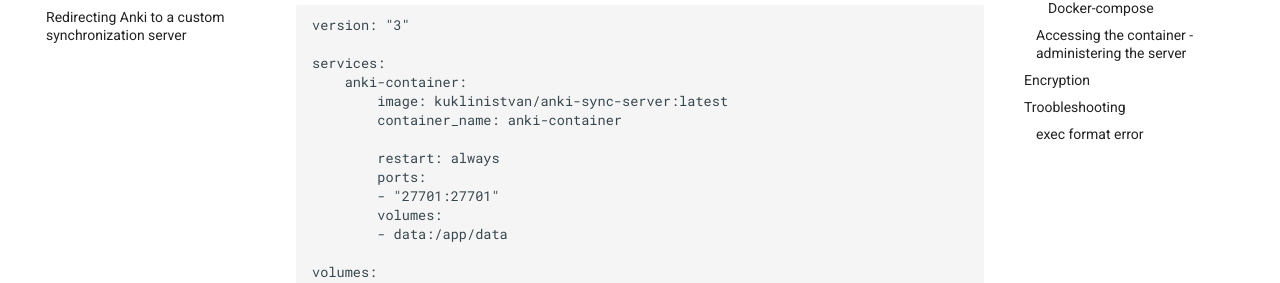
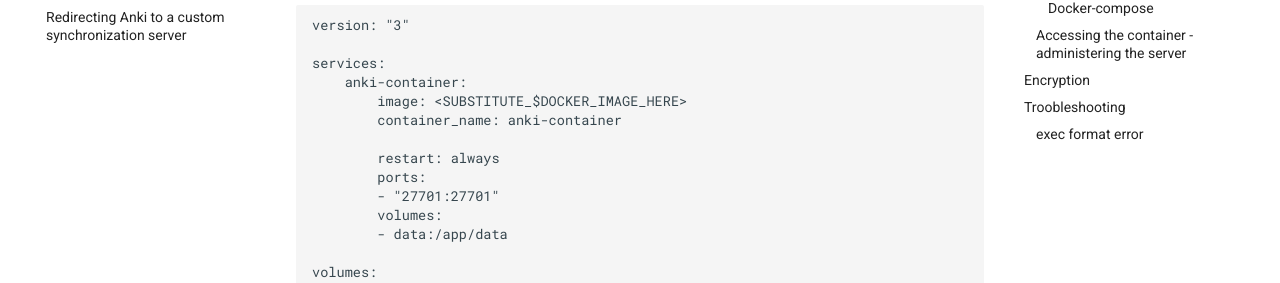
Before and after one commit to ankicommunity/ankicommunity.github.io, an MkDocs documentation site: the page built from docs/Tutorials/Docker/Howto.md, in a window 1280 px wide and 900 px high, scrolled down 2670 px. Shown: the part 244-527 px from the top of the window. Built offline with MkDocs 1.6.1 and Material for MkDocs 9.7.7, drawn with Linux system fonts in a browser that asks for light colours; some of the changed text lies outside the part shown.

Commit message:
Minor substitution fix in a configuration file

```diff
--- a/docs/Tutorials/Docker/Howto.md
+++ b/docs/Tutorials/Docker/Howto.md
@@ -115,7 +115,7 @@
 
     services:
         anki-container:
-            image: kuklinistvan/anki-sync-server:latest
+            image: <SUBSTITUTE_$DOCKER_IMAGE_HERE>
             container_name: anki-container
 
             restart: always
```
